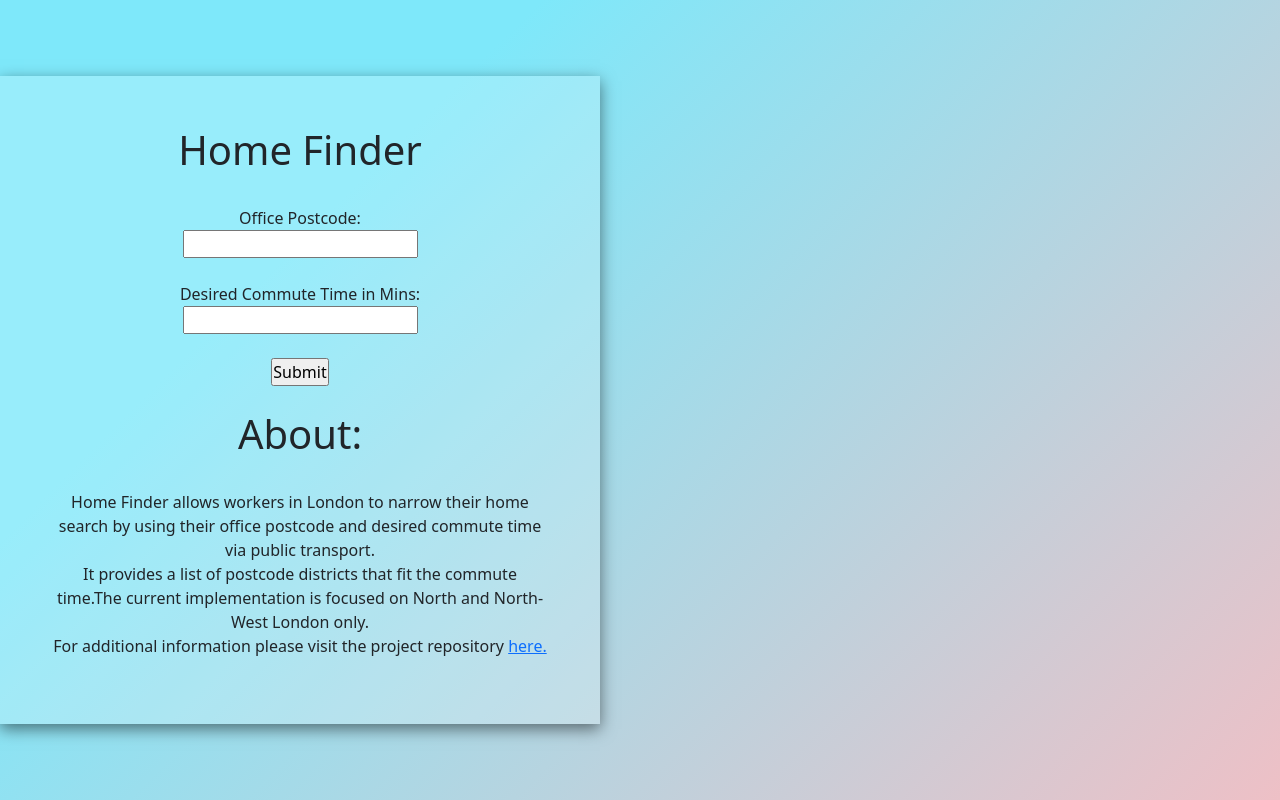
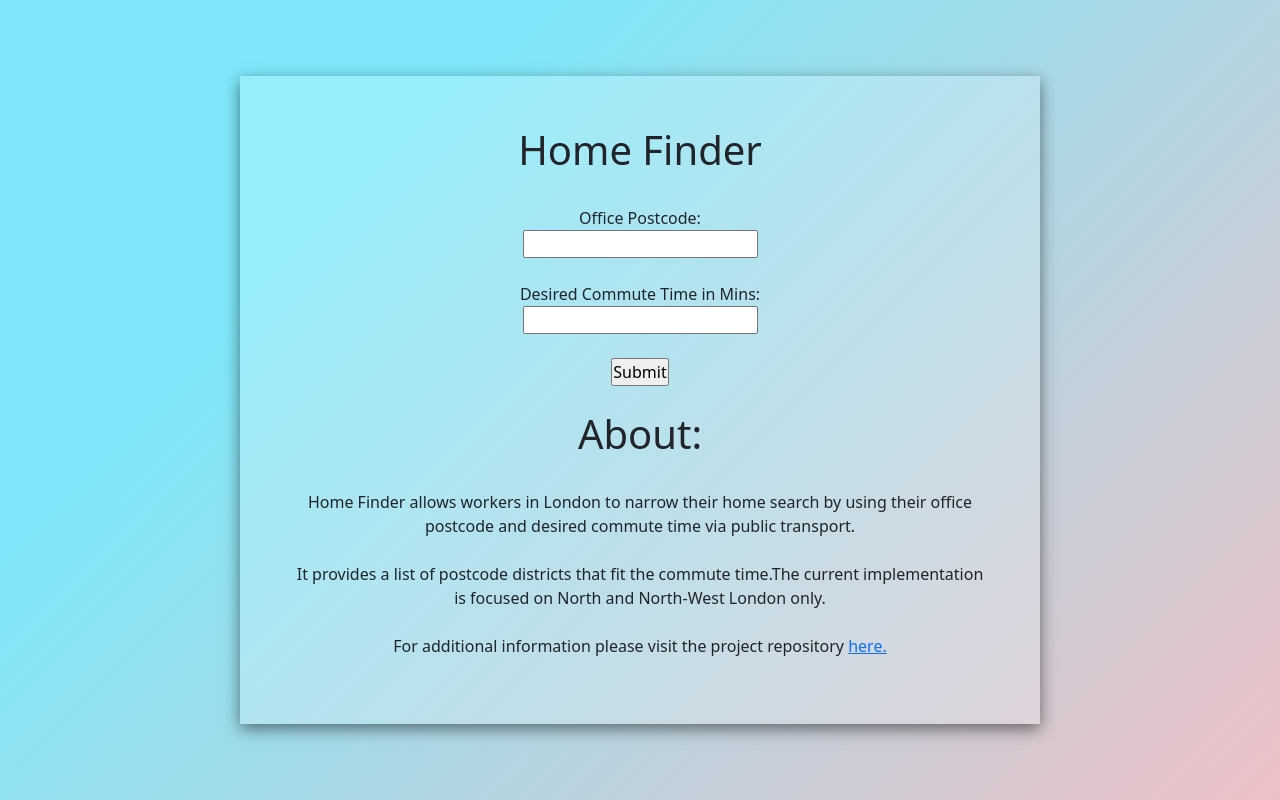
Before and after one commit to 0xfarhaan/homefinder, a Flask app: page / in a window 1280 px wide. Run offline with Flask 2, Linux system fonts and the light colour scheme.

Commit message:
Recentre box

```diff
--- a/app/static/styles/style.css
+++ b/app/static/styles/style.css
@@ -12,11 +12,12 @@ section {
   align-items: center;
   align-content: center;
   display: flex;
+  justify-content: center;
 }
 
 .box {
   position: relative;
-  max-width: 600px;
+  max-width: 800px;
   padding: 50px;
   background: rgba(255,255,255,.2);
   box-shadow: 0 5px 15px rgba(0,0,0, .5);
--- a/app/templates/index.html
+++ b/app/templates/index.html
@@ -9,7 +9,6 @@
 <body>
     <section>
         <div class="box">
-            <div class="row">
             <div class="col-lg text-center">
                 <div class="page-header">
                     <h1>Home Finder</h1><br>
@@ -27,11 +26,10 @@
                     <h1>About:</h1><br>
                 </div>
 
-                    <p class="text-center">Home Finder allows workers in London to narrow their home search by using their office postcode and desired commute time via public transport.<br>
-                        It provides a list of postcode districts that fit the commute time.The current implementation is focused on North and North-West London only. <br>
+                <p class="text-center">Home Finder allows workers in London to narrow their home search by using their office postcode and desired commute time via public transport.<br><br>
+                    It provides a list of postcode districts that fit the commute time.The current implementation is focused on North and North-West London only. <br><br>
                     For additional information please visit the project repository <a href="https://github.com/farhaan-ali/homefinder">here.</a>
                 </p>
-                </div>
             </div>
         </div>
     </section>
```
Lines whose indentation alone changed are shown as unchanged.
